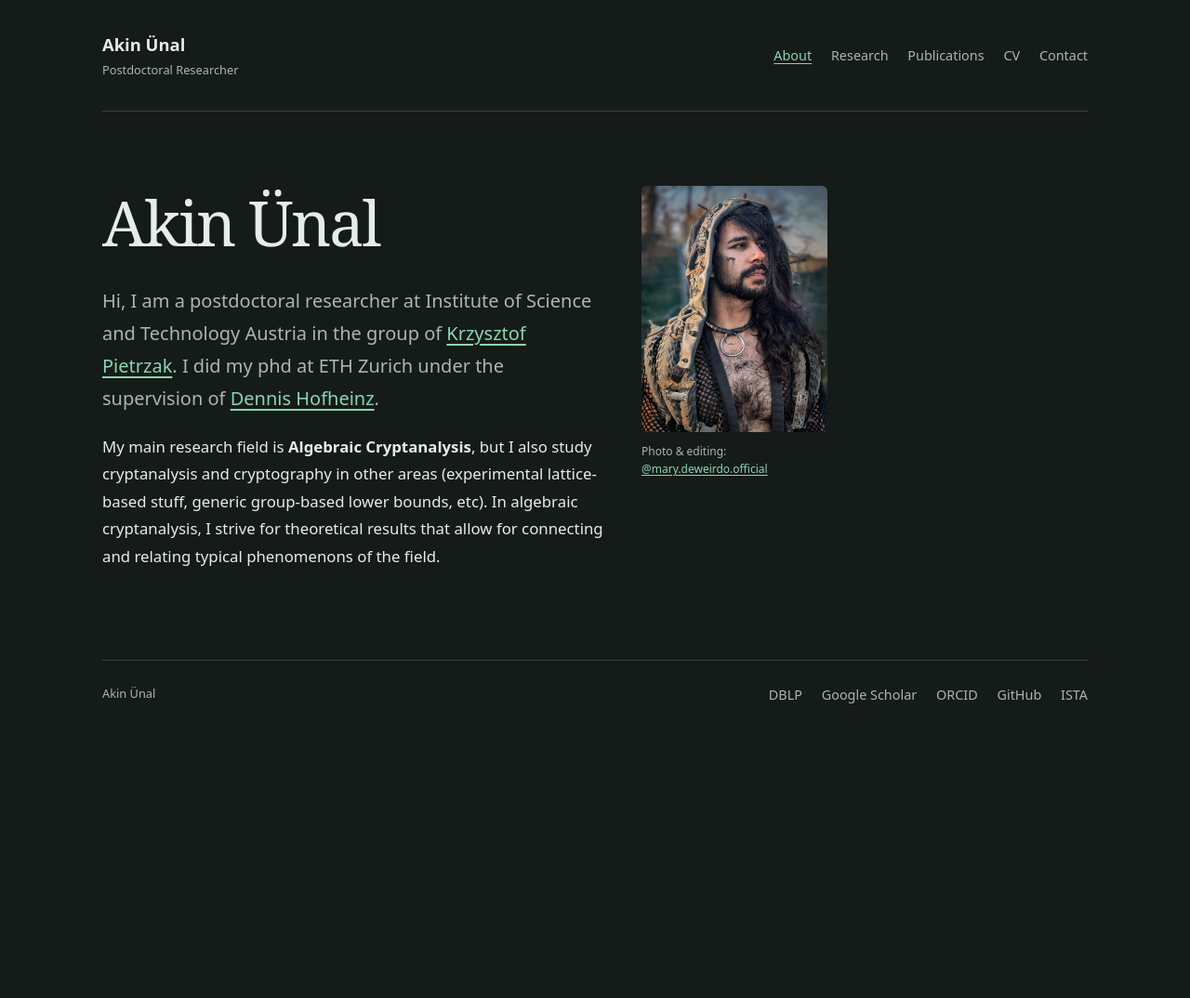
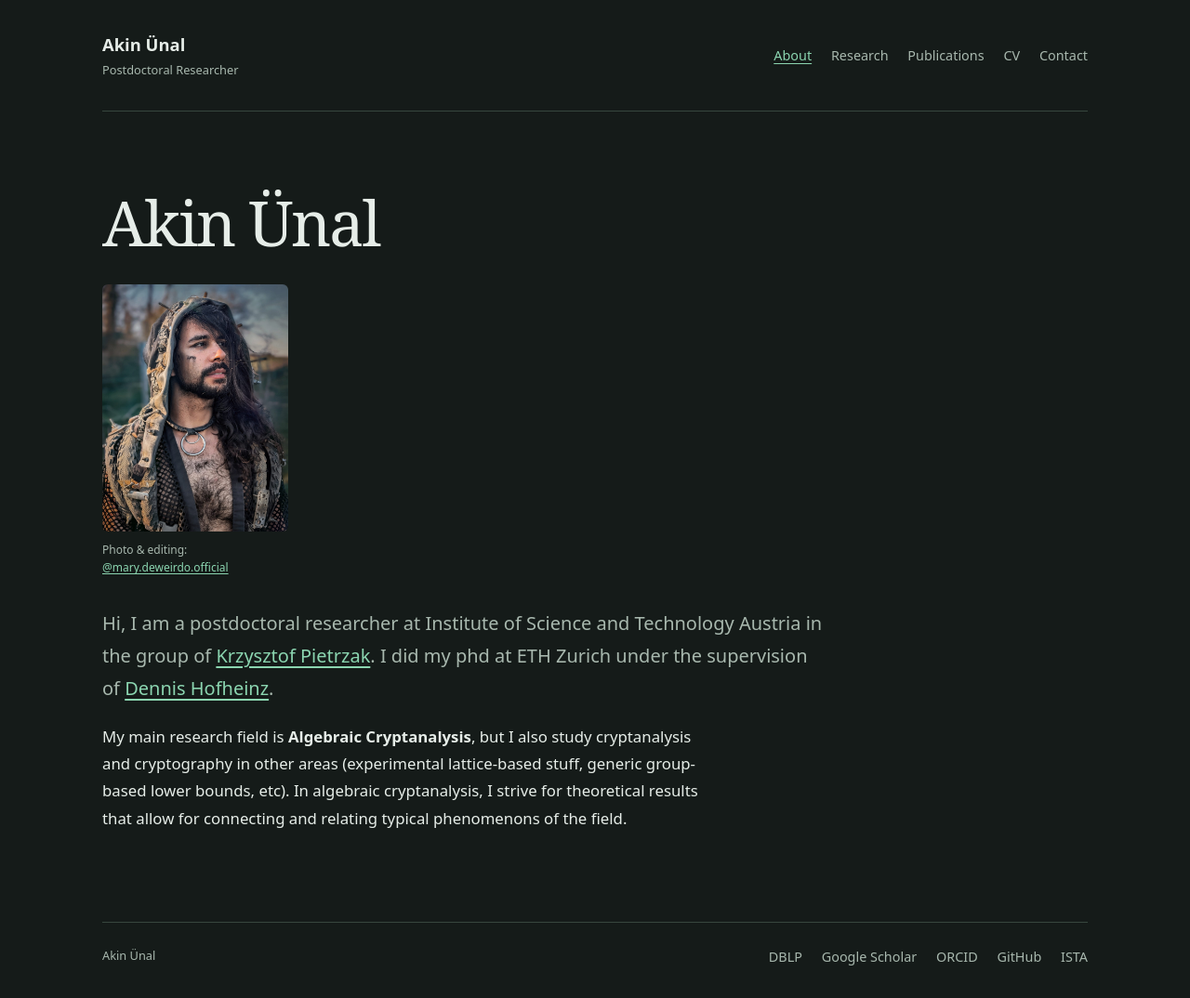
Before and after one commit to Semigroup/Semigroup.github.io, a Jekyll site: the page built from index.md, in a window 1280 px wide. Shown: the whole page at 93% size. Built offline with Jekyll 4.4.1, drawn with Linux system fonts in a browser that asks for light colours; before the commit the page ends 900 px from its top, so only the background shows below that.

Commit message:
pic under title

```diff
--- a/assets/css/style.css
+++ b/assets/css/style.css
@@ -36,13 +36,9 @@ footer p { margin: 0; }
   main { padding: 3rem 0; }
 }
 
-.profile-intro { display: grid; grid-template-columns: minmax(0, 1fr) min(26%, 200px); gap: clamp(1rem, 3vw, 2.5rem); align-items: start; }
-.profile-text { grid-column: 1; grid-row: 1; min-width: 0; }
-.profile-photo { grid-column: 2; grid-row: 1; margin: .5rem 0 0; min-width: 0; }
-.profile-photo img { display: block; width: 100%; max-width: 200px; height: auto; border-radius: 6px; }
+.profile-photo { width: min(26vw, 200px, 100%); margin: 0 0 2rem; }
+.profile-photo img { display: block; width: 100%; height: auto; border-radius: 6px; }
 .profile-photo figcaption { margin-top: .65rem; font-size: .75rem; line-height: 1.6; color: var(--muted); overflow-wrap: anywhere; }
 @media (max-width: 700px) {
-  .profile-intro { grid-template-columns: minmax(0, 1fr); gap: 1.75rem; }
-  .profile-photo { grid-column: 1; grid-row: 1; width: min(45vw, 180px, 100%); margin: 0; }
-  .profile-text { grid-column: 1; grid-row: 2; }
+  .profile-photo { width: min(45vw, 180px, 100%); }
 }
--- a/index.md
+++ b/index.md
@@ -1,16 +1,12 @@
 ---
 title: About
 ---
-<div class="profile-intro" markdown="1">
+# Akin Ünal
 
 <figure class="profile-photo">
   <img src="{{ '/profile_pic.jpg' | relative_url }}" alt="Portrait of Akin Ünal">
   <figcaption>Photo &amp; editing: <a href="https://www.instagram.com/mary.deweirdo.official/">@mary.deweirdo.official</a></figcaption>
 </figure>
-
-<div class="profile-text" markdown="1">
-
-# Akin Ünal
 
 <p class="lead" markdown="1">
 Hi, I am a postdoctoral researcher at Institute of Science and Technology Austria
@@ -23,7 +19,3 @@ but I also study cryptanalysis and cryptography in other areas
 (experimental lattice-based stuff, generic group-based lower bounds, etc).
 In algebraic cryptanalysis, I strive for theoretical results that
 allow for connecting and relating typical phenomenons of the field.
-
-</div>
-
-</div>
```
